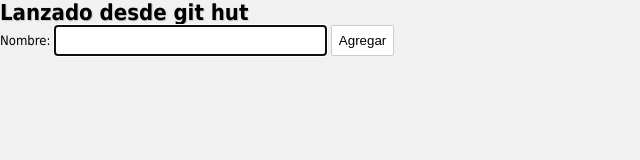
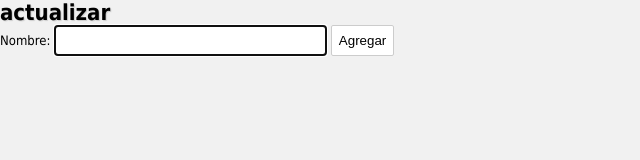
Before and after one commit to cass2304/cascadafull, a plain HTML site: page index.html in a window 1280 px wide. Shown: the whole page, without its empty margins (0-640 px from the left). Drawn offline with Linux system fonts and the light colour scheme.

Commit message:
Update index.html

```diff
--- a/index.html
+++ b/index.html
@@ -18,7 +18,7 @@
 
 <body>
 
-      <h1>Lanzado desde git hut</h1>
+      <h1>actualizar</h1>
           <div id="divControles">
               <label for="txtNombre">Nombre: </label>
               <input type="text" id="txtNombre" size="30">
```
